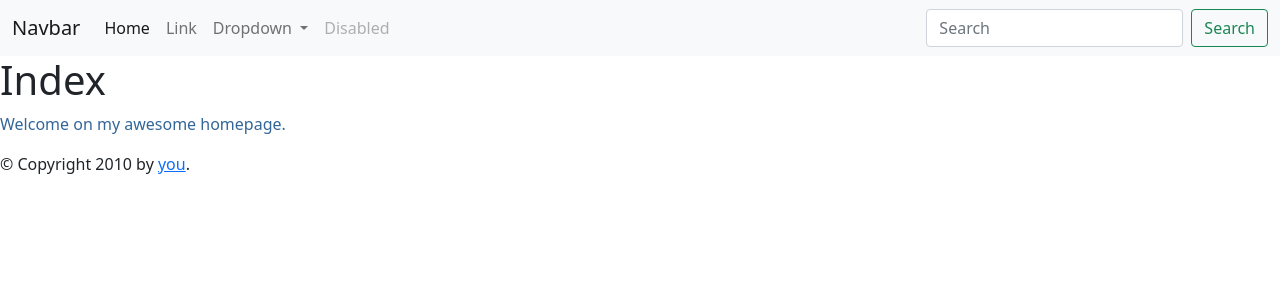
After one commit to IA-Financas/IA-Financas-Server, a Flask app: page /child in a window 1280 px wide. The commit adds this page. Shown: the top 300 px of the page. Run offline with Flask 3, Linux system fonts and the light colour scheme.

Commit message:
Created a random session maker for my forms

```diff
--- a/app.py
+++ b/app.py
@@ -1,9 +1,15 @@
-from flask import Flask, render_template, request, url_for, redirect
+from flask import Flask, render_template, request, url_for, redirect, session
 import sqlalchemy
+import random
+import string
 from datetime import datetime
+from random_session_maker import random_string
 
 app = Flask(__name__)
 app.config['SQLACLHEMY_DATABASE_URI'] = 'mysql://root:password123@localhost/flask_crud'
+app.secret_key = random_string(length=10)
+
+
 @app.route("/base")
 def base():
     return render_template("base.html")
@@ -13,5 +19,27 @@ def home():
 @app.route("/sobre")
 def sobre():
     return render_template("sobre.html")
+@app.route("/login", methods=["POST", "GET"])
+
+def login():
+
+    if request.method == "POST":
+        user = request.form["name"]
+        session["user"]= user
+        return redirect(url_for("user", usuario= user))
+    else:
+        return render_template("login.html")
+
+@app.route("/child")
+def child():
+    return render_template("childtest.html")
+@app.route ("/usuario")
+def user():
+
+    if "user" in session:
+        user = session["user"]
+        return f"<h1></h1>"
+    else:
+        return redirect(url_for("login"))
 if __name__ == "__main__":
     app.run(debug = True)
--- /dev/null
+++ b/random_session_maker.py
@@ -0,0 +1,6 @@
+import string
+import random
+def random_string(length):
+    characaters= string.ascii_letters + string.digits
+    random_string= ''.join(random.choice(characaters) for i in range(length))
+    return random_string
--- /dev/null
+++ b/templates/basetest.html
@@ -0,0 +1,62 @@
+<!doctype html>
+<html>
+  <head>
+    {% block head %}
+    <link rel="stylesheet" href="https://cdn.jsdelivr.net/npm/bootstrap@5.0.2/dist/css/bootstrap.min.css" rel="stylesheet" integrity="sha384-EVSTQN3/azprG1Anm3QDgpJLIm9Nao0Yz1ztcQTwFspd3yD65VohhpuuCOmLASjC" crossorigin="anonymous">
+    <title>{% block title %}{% endblock %} - My Webpage</title>
+    {% endblock %}
+  </head>
+  <body>
+    <div class="nav_bar">
+        {% block nav_bar %}
+        <nav class="navbar navbar-expand-lg navbar-light bg-light">
+            <div class="container-fluid">
+              <a class="navbar-brand" href="#">Navbar</a>
+              <button class="navbar-toggler" type="button" data-bs-toggle="collapse" data-bs-target="#navbarSupportedContent" aria-controls="navbarSupportedContent" aria-expanded="false" aria-label="Toggle navigation">
+                <span class="navbar-toggler-icon"></span>
+              </button>
+              <div class="collapse navbar-collapse" id="navbarSupportedContent">
+                <ul class="navbar-nav me-auto mb-2 mb-lg-0">
+                  <li class="nav-item">
+                    <a class="nav-link active" aria-current="page" href="#">Home</a>
+                  </li>
+                  <li class="nav-item">
+                    <a class="nav-link" href="#">Link</a>
+                  </li>
+                  <li class="nav-item dropdown">
+                    <a class="nav-link dropdown-toggle" href="#" id="navbarDropdown" role="button" data-bs-toggle="dropdown" aria-expanded="false">
+                      Dropdown
+                    </a>
+                    <ul class="dropdown-menu" aria-labelledby="navbarDropdown">
+                      <li><a class="dropdown-item" href="#">Action</a></li>
+                      <li><a class="dropdown-item" href="#">Another action</a></li>
+                      <li><hr class="dropdown-divider"></li>
+                      <li><a class="dropdown-item" href="#">Something else here</a></li>
+                    </ul>
+                  </li>
+                  <li class="nav-item">
+                    <a class="nav-link disabled" href="#" tabindex="-1" aria-disabled="true">Disabled</a>
+                  </li>
+                </ul>
+                <form class="d-flex">
+                  <input class="form-control me-2" type="search" placeholder="Search" aria-label="Search">
+                  <button class="btn btn-outline-success" type="submit">Search</button>
+                </form>
+              </div>
+            </div>
+          </nav>
+        {% endblock %}
+          </div>
+    <div id="content">{% block content %}{% endblock %}</div>
+    <div id="footer">
+      {% block footer %}
+      &copy; Copyright 2010 by <a href="http://domain.invalid/">you</a>.
+      {% endblock %}
+    </div>
+    {% block scripts %}
+    <script src="https://cdn.jsdelivr.net/npm/bootstrap@5.0.2/dist/js/bootstrap.bundle.min.js" integrity="sha384-MrcW6ZMFYlzcLA8Nl+NtUVF0sA7MsXsP1UyJoMp4YLEuNSfAP+JcXn/tWtIaxVXM" crossorigin="anonymous"></script>
+    <script src="https://cdn.jsdelivr.net/npm/@popperjs/core@2.9.2/dist/umd/popper.min.js" integrity="sha384-IQsoLXl5PILFhosVNubq5LC7Qb9DXgDA9i+tQ8Zj3iwWAwPtgFTxbJ8NT4GN1R8p" crossorigin="anonymous"></script>
+    <script src="https://cdn.jsdelivr.net/npm/bootstrap@5.0.2/dist/js/bootstrap.min.js" integrity="sha384-cVKIPhGWiC2Al4u+LWgxfKTRIcfu0JTxR+EQDz/bgldoEyl4H0zUF0QKbrJ0EcQF" crossorigin="anonymous"></script>
+{% endblock %}
+  </body>
+</html>
--- /dev/null
+++ b/templates/childtest.html
@@ -0,0 +1,20 @@
+{% extends "basetest.html" %}
+{% block title %}Index{% endblock %}
+{% block head %}
+  {{ super() }}
+  <style type="text/css">
+    .important { color: #336699; }
+  </style>
+{% endblock %}
+{% block nav_bar %}
+{{ super() }}
+{% endblock %}
+
+{% block content %}
+{{ super() }}
+  <h1>Index</h1>
+  <p class="important">
+    Welcome on my awesome homepage.
+{% endblock %}
+{% block scripts %}
+{% endblock %}
```
Also changed, not shown: templates/base.html (+24 -6 lines), templates/index.html (+4 -4 lines), templates/login.html (added, +25 -0 lines), templates/sobre.html (+22 -4 lines).
